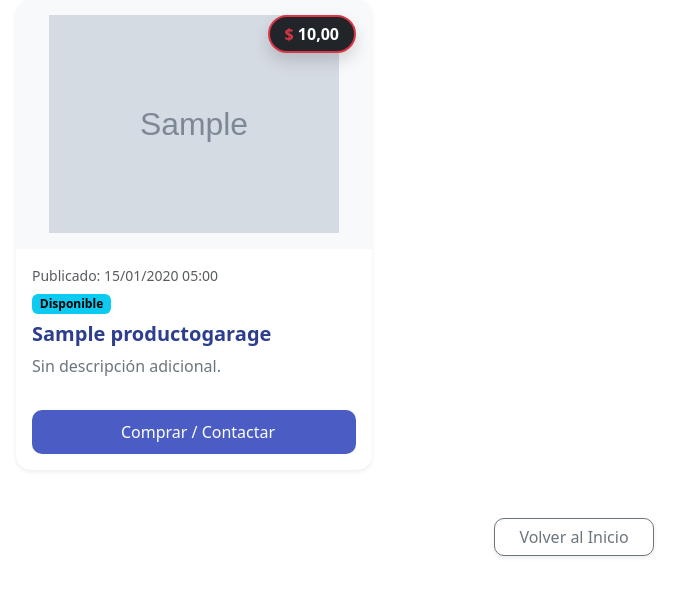
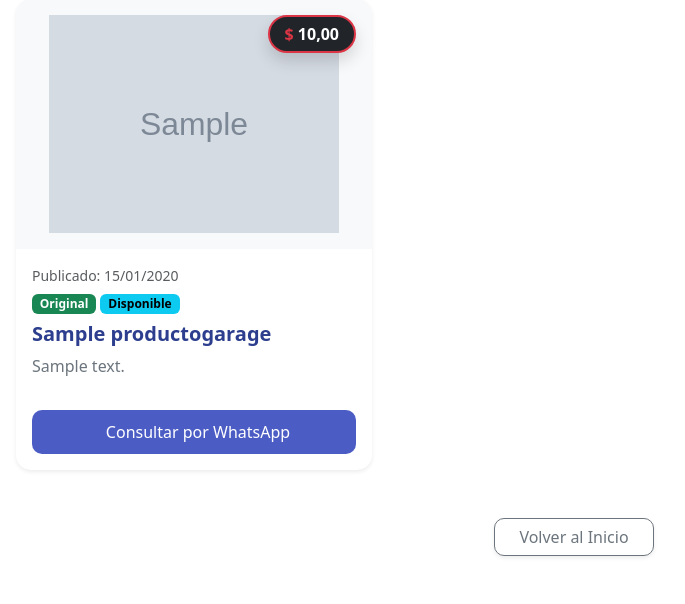
Before and after one commit to JABS34/hojadevida, a Django app: template tasks/templates/garage.html in a window 1280 px wide. Shown: the part 278-882 px from the top of the page, without its empty margins (66-751 px from the left). Run offline with Django 5.2, Linux system fonts and the light colour scheme; the template is opened without the code that fills it: values that come from a table or form of the project are taken from there, others are empty; tables that the repository leaves empty hold one stand-in row (values such as "Sample post"); grey boxes marked "Sample" are stand-in pictures; parts of the project's set-up code (start-up, migrations or seed data) failed here and were passed over.

Commit message:
Update garage.html

```diff
--- a/tasks/templates/garage.html
+++ b/tasks/templates/garage.html
@@ -30,22 +30,22 @@
                 <div class="card-body d-flex flex-column">
                     <div class="mb-2">
                         <small class="text-muted d-block mb-1">
-                            <i class="bi bi-calendar3"></i> Publicado: {{ producto.fecha_publicado|date:"d/m/Y H:i" }}
+                            <i class="bi bi-calendar3"></i> Publicado: {{ producto.fecha_publicado|date:"d/m/Y" }}
                         </small>
-                        <span class="badge" style="background-color: #198754;">{{ producto.get_estado_display }}</span>
+                        <span class="badge" style="background-color: #198754;">Original</span>
                         <span class="badge" style="background-color: #0dcaf0; color: #000;">Disponible</span>
                     </div>
 
                     <h5 class="card-title fw-bold" style="color: #2c3e8d;">{{ producto.nombre }}</h5>
                     <p class="card-text text-secondary flex-grow-1">
-                        {{ producto.description|default:"Sin descripción adicional." }}
+                        {{ producto.descripcion|default:"Sin descripción adicional." }}
                     </p>
 
-                    <a href="https://wa.me/593987654321?text=Hola%20Jonathan,%20me%20interesa%20el%20producto:%20{{ producto.nombre }}"
+                    <a href="https://wa.me/593987654321?text=Hola,%20me%20interesa%20el%20producto:%20{{ producto.nombre }}"
                        target="_blank"
                        class="btn btn-primary d-flex align-items-center justify-content-center gap-2 mt-3"
                        style="background-color: #4b5cc4; border: none; border-radius: 10px; padding: 10px;">
-                        <i class="bi bi-cart-fill"></i> Comprar / Contactar
+                        <i class="fab fa-whatsapp"></i> Consultar por WhatsApp
                     </a>
                 </div>
             </div>
@@ -59,7 +59,7 @@
 
     <div class="text-center mt-5">
         <a href="{% url 'home' %}" class="btn btn-outline-secondary px-4 shadow-sm" style="border-radius: 10px;">
-            <i class="bi bi-arrow-left"></i> Volver al Inicio
+            <i class="fas fa-arrow-left"></i> Volver al Inicio
         </a>
     </div>
 </main>
```
